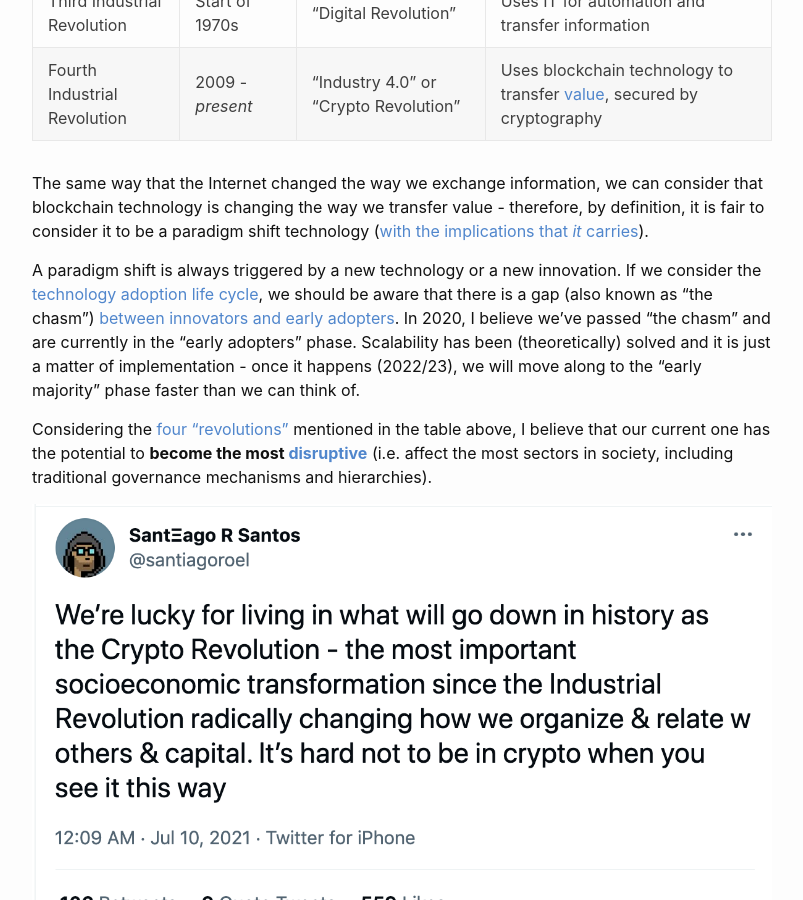
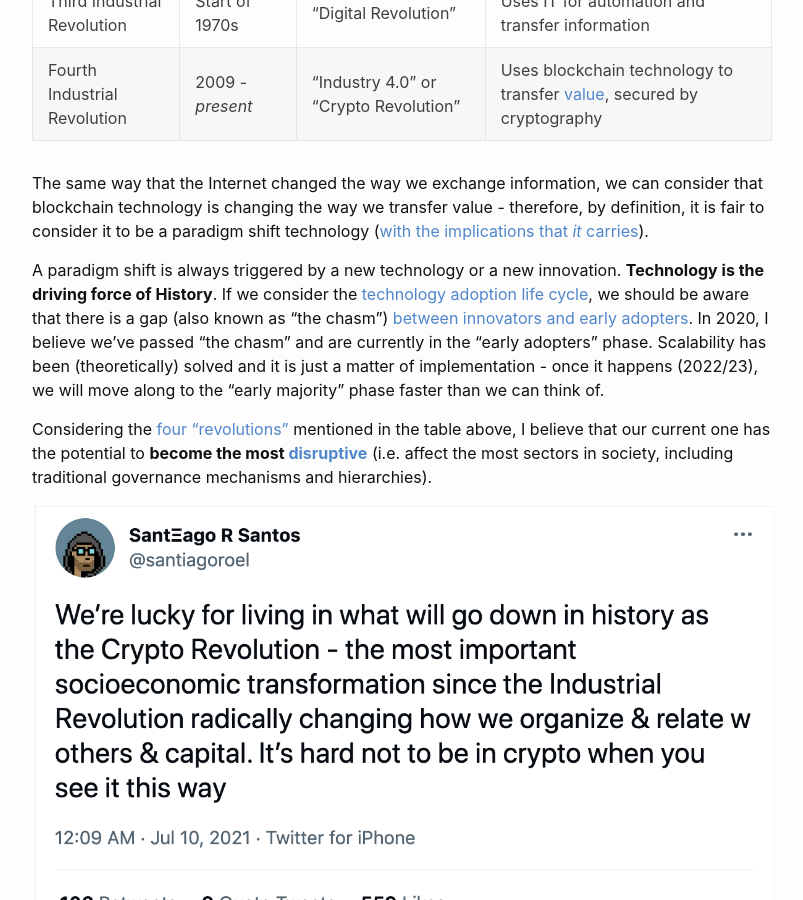
Before and after one commit to intldds/intldds.github.io, a Jekyll site: the page built from _posts/2021-08-01-paradigm.md, in a window 1280 px wide and 900 px high, scrolled down 1401 px. Shown: the whole window, without its empty margins (238-1041 px from the left). Built offline with Jekyll 4.4.1, drawn with Linux system fonts in a browser that asks for light colours.

Commit message:
On "technology"

```diff
--- a/_posts/2021-08-01-paradigm.md
+++ b/_posts/2021-08-01-paradigm.md
@@ -47,8 +47,8 @@ The same way that the Internet changed the way we exchange information, we can c
 technology is changing the way we transfer value - therefore, by definition, it is fair to consider it to be
 a paradigm shift technology ([with the implications that *it* carries](http://www.ee.scu.edu/eefac/healy/kuhn.html)).
 
-A paradigm shift is always triggered by a new technology or a new innovation. If we consider the [technology adoption
-life cycle](https://en.wikipedia.org/wiki/Technology_adoption_life_cycle), we should be aware that there is a gap
+A paradigm shift is always triggered by a new technology or a new innovation. **Technology is the driving force of History**.
+If we consider the [technology adoption life cycle](https://en.wikipedia.org/wiki/Technology_adoption_life_cycle), we should be aware that there is a gap
 (also known as "the chasm") [between innovators and early adopters](https://www.preethikasireddy.com/post/covid-was-exactly-what-crypto-needed).
 In 2020, I believe we've passed "the chasm" and are currently in the "early adopters" phase. Scalability has been (theoretically)
 solved and it is just a matter of implementation - once it happens (2022/23), we will move along to the "early majority" phase
```
